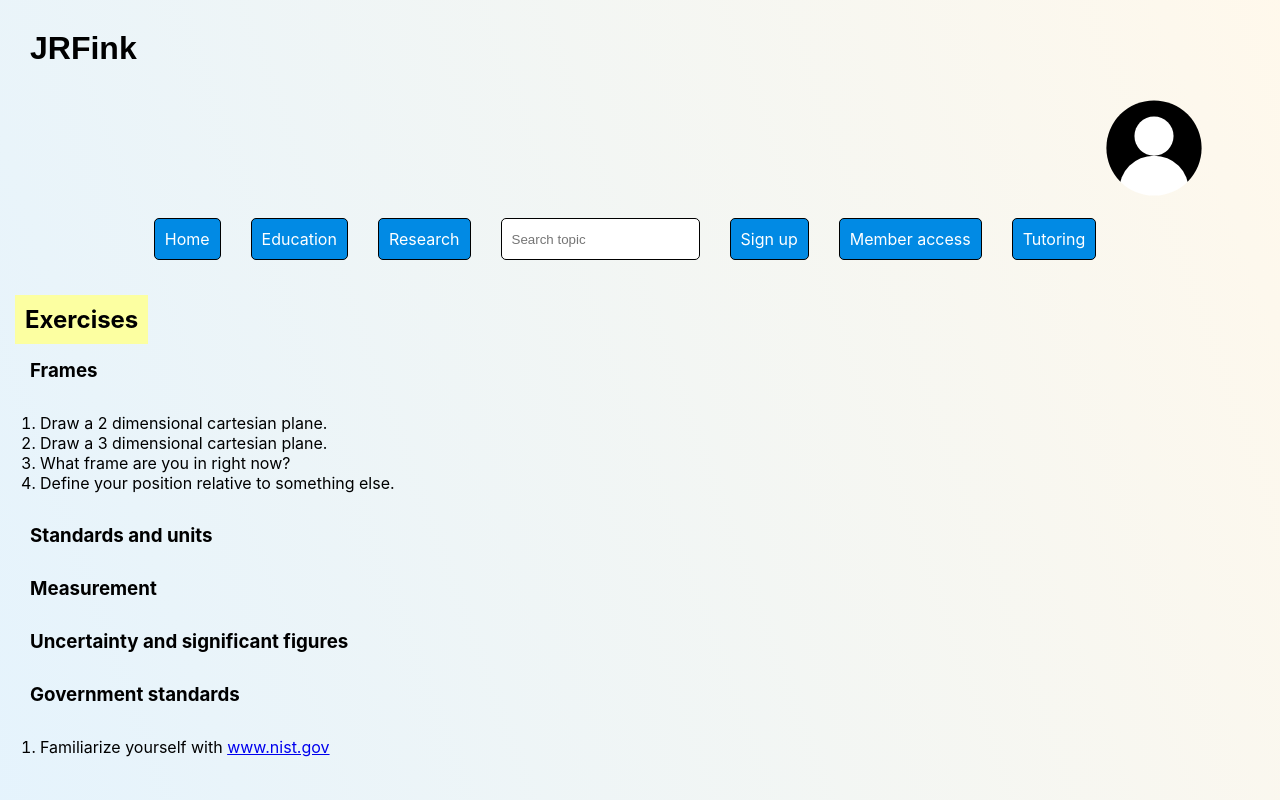
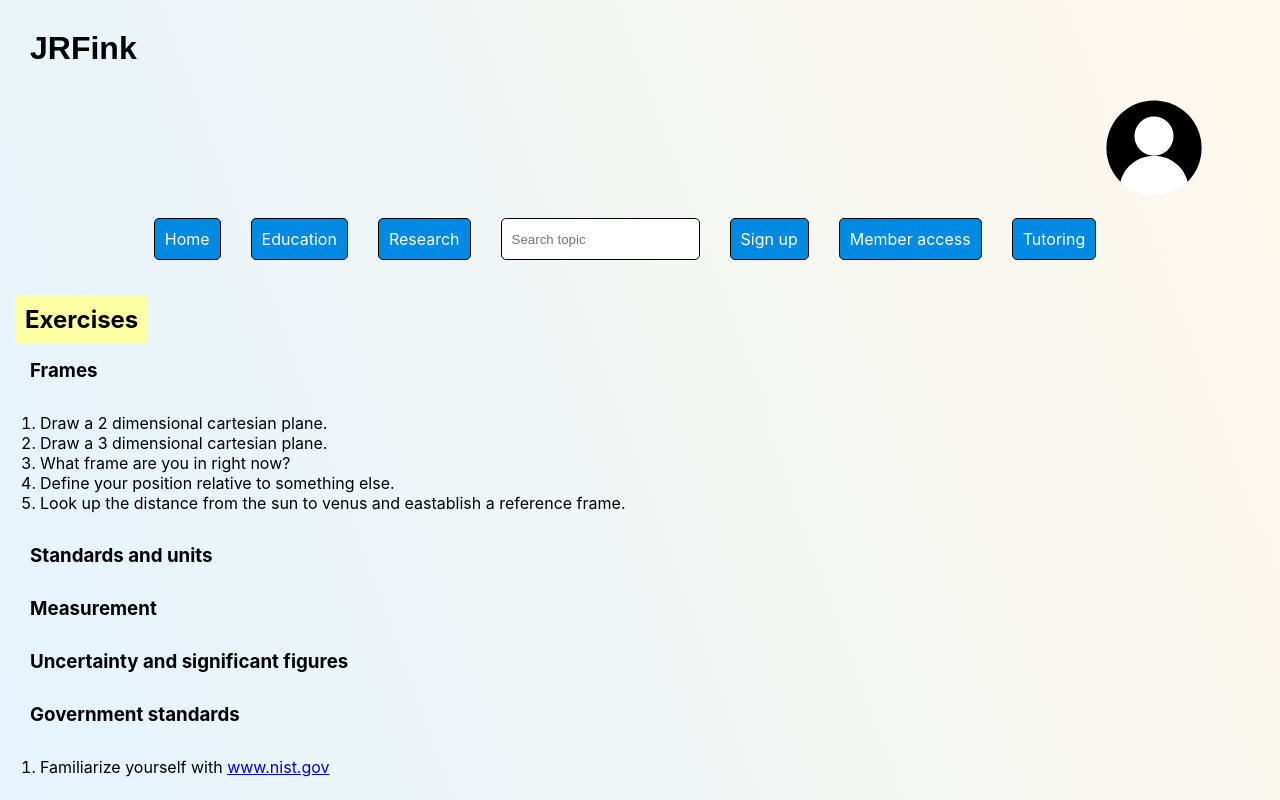
Before and after one commit to JRFink/jrfphyspagesnew, a Next.js app: page /exercises/gp1/frameex in a window 1280 px wide. Shown: the top 800 px of the page. Built offline with nearby package versions, Linux system fonts and the light colour scheme.

Commit message:
Update frameex.tsx

```diff
--- a/pages/exercises/gp1/frameex.tsx
+++ b/pages/exercises/gp1/frameex.tsx
@@ -24,6 +24,9 @@ const FrameEx = () => {
           <li>
             Define your position relative to something else.
           </li>
+<li>
+   Look up the distance from the sun to venus and eastablish a reference frame.
+</li>
         </ol>
         <h3>
           Standards and units
```
